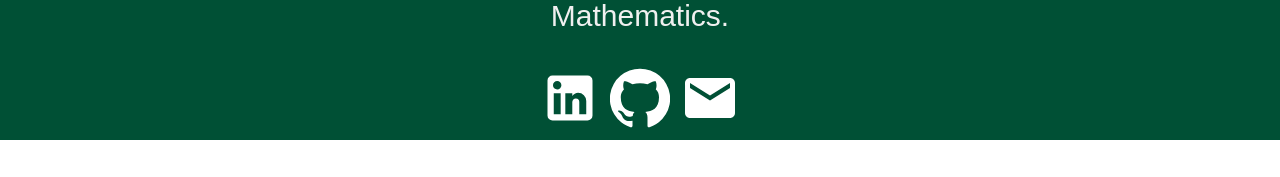
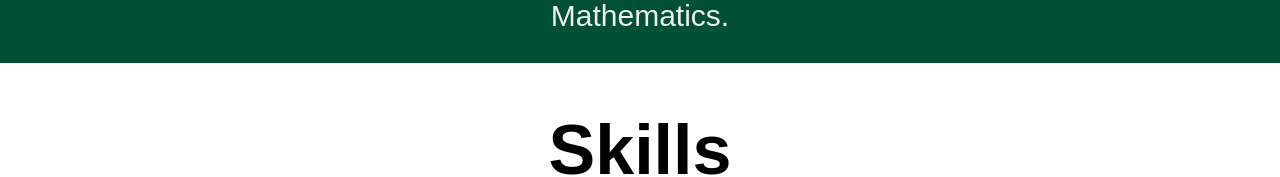
Before and after one commit to SeanCanterbury/ReactPortfolio, a React (Create React App) app in the folder portfolio/: page / in a window 1280 px wide. Shown: the part 638-815 px from the top of the page. Built offline with nearby package versions, Linux system fonts and the light colour scheme.

Commit message:
Update Home.js
update home,js

```diff
--- a/portfolio/src/Pages/Home.js
+++ b/portfolio/src/Pages/Home.js
@@ -17,9 +17,6 @@ function Home() {
       <h2>Sean Canterbury</h2>
       <div className = "prompt"><p>I'm a senior at UNC Charlotte set to graduate in May 2024. I'm pursuing my BS in Computer Science with a concentration in Software Systems and networks along with a minor in Mathematics.
       </p>
-      <LinkedinIcon />
-      <GithubIcon />
-      <GmailIcon />
       </div>
     </div>
     <div className = "skills">
```
